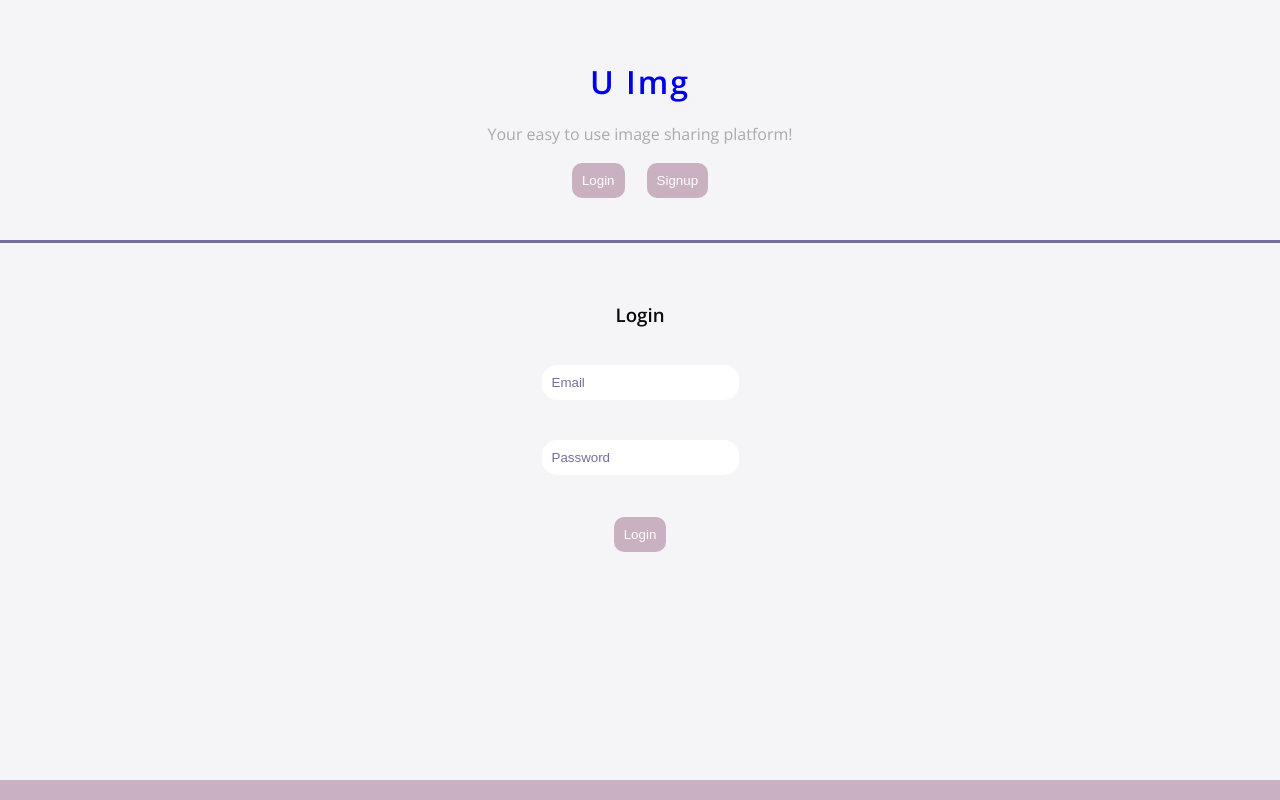
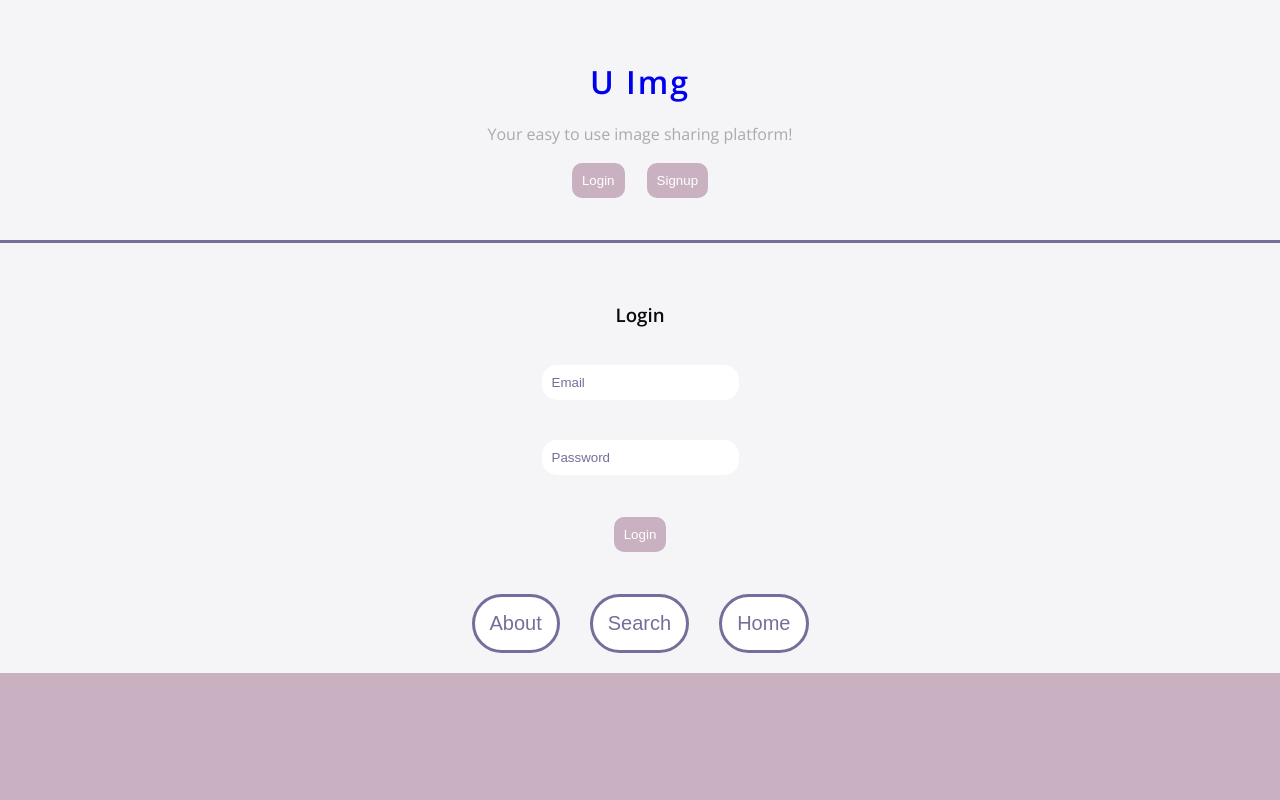
Before and after one commit to alexquar/Img_Gallery, a Vue app: page /login in a window 1280 px wide. Built offline with nearby package versions, Linux system fonts and the light colour scheme; no server answers.

Commit message:
footer component

```diff
--- a/src/App.vue
+++ b/src/App.vue
@@ -2,16 +2,17 @@
   <div class="App">
     <HeaderTitle />
     <router-view />
+    <PageFooter />
   </div>
 </template>
 
 <script>
 import HeaderTitle from './components/HeaderTitle.vue'
-
+import PageFooter from './components/PageFooter.vue'
 export default {
   name: 'App',
   components: {
-
+    PageFooter,
     HeaderTitle,
   },
   }
--- a/src/assets/global.css
+++ b/src/assets/global.css
@@ -32,12 +32,14 @@
 }
 .btn-outline {
   background-color: white;
-  border-radius: 10px;
+  border-radius: 50px;
   color: var(--primary);
   border:solid;
   border-color: var(--primary);
-  margin:2px;
-  padding:8px;
+  margin-left: 15px;
+  margin-right: 15px;
+  font-size: 20px;
+  padding:15px;
   a{
     color: var(--primary);
     text-decoration: none;
@@ -47,7 +49,7 @@
   background-color: var(--primary);
   border:none;
   color: white;
-  padding:10px;
+  padding:17px;
 a{
   color:white
 }
@@ -61,7 +63,6 @@ body{
 }
 .App{
   max-width: 1440px;
-  min-height: 740px;
   margin: 0 auto;
   background: #f5f5f8;
   padding-top: 20px;
--- a/src/components/Footer.vue
+++ b/src/components/PageFooter.vue
@@ -1,18 +1,19 @@
 <template>
-    <div>
+    <div class="container">
         <button class="btn-outline">
-            About
+            <router-link :to="{ name: 'SignupApp' }"> About</router-link>
         </button>
         <button class="btn-outline">
-            Search
+            <router-link :to="{ name: 'SearchApp' }"> Search</router-link>
         </button>
         <button class="btn-outline">
-            Home
+            <router-link :to="{ name: 'HomeApp' }"> Home</router-link>
         </button>
     </div>
 </template>
 
 <script>
+
 export default {
     setup () {
 
@@ -22,6 +23,6 @@ export default {
 }
 </script>
 
-<style lang="scss" scoped>
+<style  scoped>
 
 </style>
```
Also changed, not shown: src/views/AboutApp.vue (added, +19 -0 lines).
